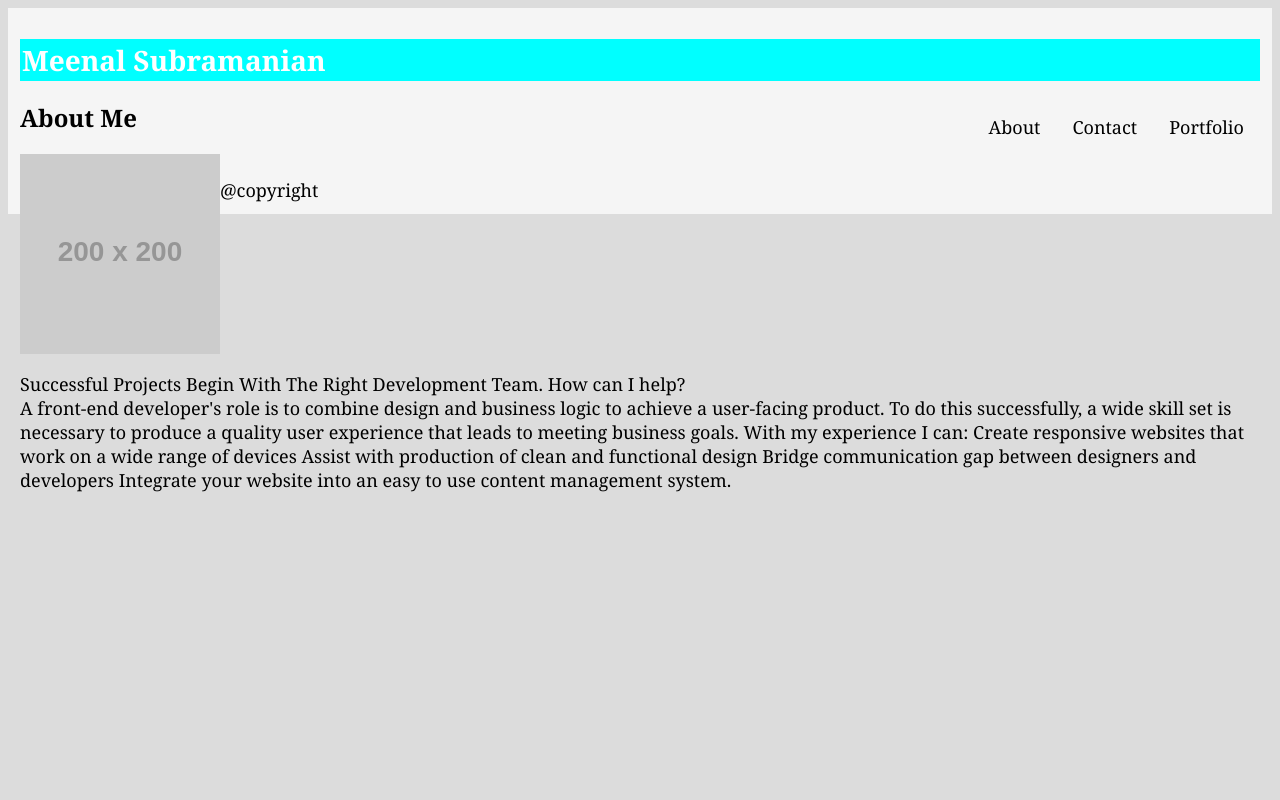
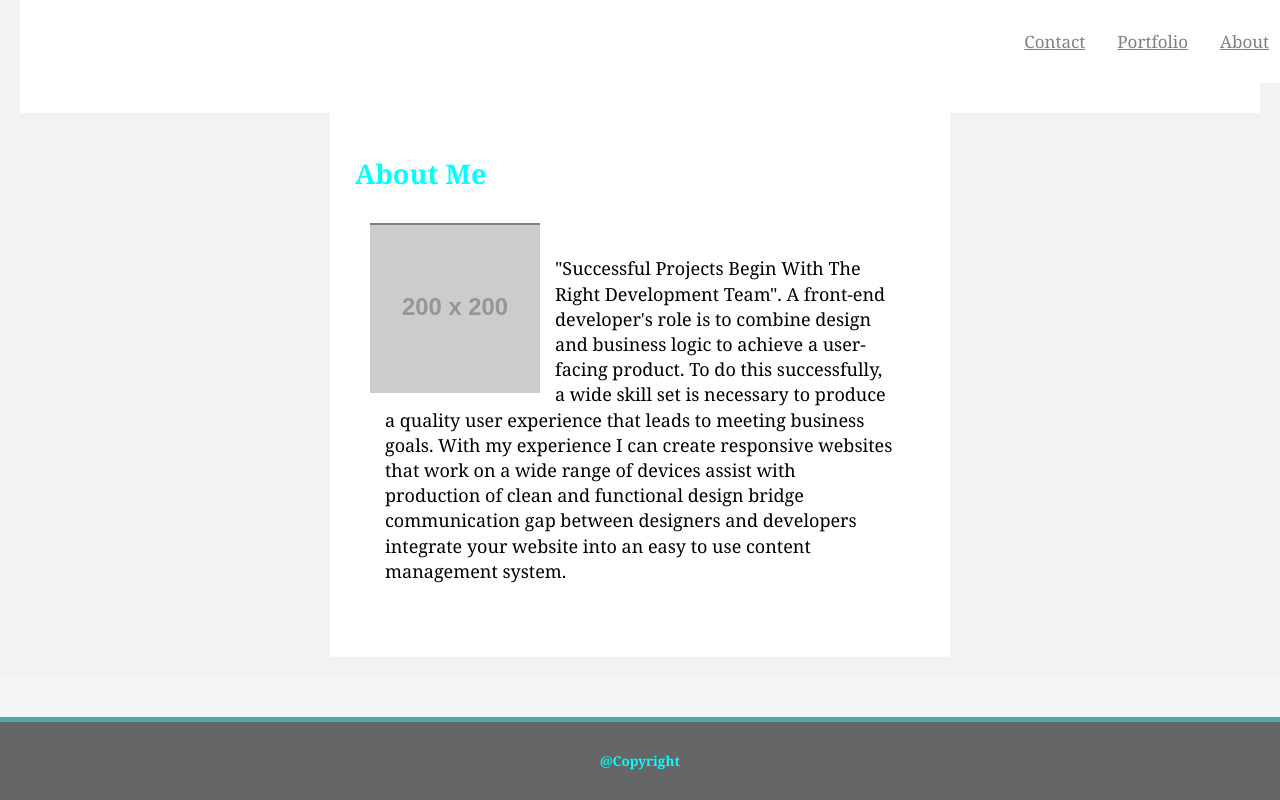
Before and after one commit to meenalal/Basic-Portfolio, a plain HTML site: page index.html in a window 1280 px wide. Drawn offline with Linux system fonts and the light colour scheme; placeholder pictures from the web are drawn by us.

Commit message:
adding coding

```diff
--- a/assets/css/style4.css
+++ b/assets/css/style4.css
@@ -1,30 +1,43 @@
-/**
- First External CSS Stylesheet
- **/
-
-/*
-Each of these CSS elements is associated with an HTML Element, Class, or ID.
-Flip between this CSS file and the HTML to see how things line up.
-Experiment with deleting lines of code from the CSS to see how it affects the webpage when you refresh in the browser.
-*/
-
-* {
-  box-sizing: border-box;
+div {
+  padding: 15px;
 }
 
 body {
     font-family: Georgia, "Times New Roman", Times, serif;
     font-size: 18px;
-    background-color: gainsboro;
+    background-color: whitesmoke;
+    border-color: #dddddd;
+    line-height: 1.4em;
+    margin: 0;
   }
 
-  header, footer {
-    padding: 12px;
-    background-color: whitesmoke;
+  aside {
+    float: right;
+    width: 33%;
+    padding: 218px;
+    margin-left: 100px;
+    margin-right: 100px;
+    color: rgb(185, 108, 108);
+    background: white;
+  }
+
+  .content {
+    width: 50%;
+    background: white;
+    margin: auto;
+    padding: 25px;
+  }
+
+  .header {
+    border-bottom: 0px;
+    background-color: #4aaaa5;
+    border-color: #666666;
+    padding:10px;
+    background-color: #ffffff;
     color: black;
   }
 
-  h1 {
+  .h1 {
     padding: 2px;
     margin-bottom: 20px;
     font-size: 28px;
@@ -33,48 +46,114 @@ body {
     text-align: left;
   }
 
-  ul {
-    list-style-type: none;
-    margin: 0;
-    padding: 0;
+  .navbar {
     overflow: hidden;
-    background-color: whitesmoke;
-    color:black;
-    float: right;
-
-}
-
-li {
-  float: left;
-}
-
-
-li a {
-    display: inline-block;
-    color: black;
-    text-align: left;
-    padding: 14px 16px;
-    text-decoration: none;
-}
-
-li a:hover {
-    background-color: #111;
-}
-
-  h2 {
-    font-size: 24px;
+    background-color: white;
+    position: fixed;
+    top: 0;
+    width: 100%;
   }
 
-img {
-  float: left;
+  .navbar a {
+    float: right;
+    display: block;
+    color: gray;
+    text-align: center;
+    padding: 14px 16px;
+    font-size: 17px;
+  }
+
+  .navbar a:hover {
+     background: #ddd;
+     color:white;
+  }
+
+h2 {
+  color: aqua;
 }
 
 .clearfix::after {
   content: "";
-  clear: both;
+  clear:both;
   display: table;
 }
 
-p {
+img {
+  border-top: 2px solid gray;
+  float: left;
+}
+
+.footer {
+       position: fixed;
+       left: 0;
+       bottom: 0;
+       width: 100%;
+       text-align: center;
+       background-color: #666666;
+       font-size: 50%;
+       border-top: 5px solid #4aaaa5;
+
+}
+
+
+* {
+  box-sizing: border-box;
+}
+
+input[type=text], textarea {
+  width: 100%;
+  padding: 12px;
+  border: 1px solid #ccc;
+  border-radius: 4px;
+  resize: vertical;
+}
+
+label {
+  padding: 12px 12px 12px 0;
+  display: inline-block;
+}
+
+input[type=submit] {
+  background-color: #4CAF50;
+  color: white;
+  padding: 12px 20px;
+  border: none;
+  border-radius: 4px;
+  cursor: pointer;
   float: right;
 }
+
+input[type=submit]:hover {
+  background-color: aqua;
+}
+
+.container {
+  border-radius: 5px;
+  background-color: #f2f2f2;
+  padding: 20px;
+}
+
+.col-25 {
+  float: left;
+  width: 25%;
+  margin-top: 6px;
+}
+
+.col-75 {
+  float: left;
+  width: 75%;
+  margin-top: 6px;
+}
+
+.row:after {
+  content: "";
+  display: table;
+  clear: both;
+}
+
+@media screen and (max-width: 600px) {
+  .col-25, .col-75, input[type=submit] {
+      width: 100%;
+      margin-top: 0;
+  }
+}
--- a/index.html
+++ b/index.html
@@ -1,45 +1,42 @@
 <!DOCTYPE html>
 <html>
+<meta charset="UTF-8">
+<meta name="viewport" content="width=device-width, initial-scale=1">
 <head>
     <title>Portfolio</title>
     <link rel="stylesheet" type="text/css" href="assets/css/style4.css">
 </head>
+
 <body>
 
-        <header>
+    <div class="container">
+<div class="header">
         <h1>Meenal Subramanian</h1>
+</div>
 
 <nav>
-        <ul>
-                    <li>
-                        <a href="about">About</a>
-                    </li>
-                    <li>
-                        <a href="contact">Contact</a>
-                    </li>
-                    <li>
-                        <a href="portfolio">Portfolio</a>
-                    </li>
-                    </ul>
+<div class="navbar">
+            <a href="index.html">About</a>
+            <a href="portfolio.html">Portfolio</a>
+            <a href="contact.html">Contact</a>
+</div>
 </nav>
-                </body>
 
+<div class="content">
 <h2>About Me</h2>
 
-        <img id="bio-image" src="https://placehold.it/200x200" alt=Your Name>
+<div>
+<img id="bio-image" src="https://placehold.it/200x200" alt="Your Name" style="width:170px;height:170px;margin-right:15px;">
+<div class="clearfix">
+<p>"Successful Projects Begin With The Right Development Team".
+A front-end developer's role is to combine design and business logic to achieve a user-facing product.
+To do this successfully, a wide skill set is necessary to produce a quality user experience that leads to meeting business goals.
+With my experience I can create responsive websites that work on a wide range of devices assist with production of clean and functional design bridge communication gap between designers and developers integrate your website into an easy to use content management system.</p>
+</div>
+</div>
 
-        <p>Successful Projects Begin With The Right Development Team.
-        How can I help?
-        <br>
-            A front-end developer's role is to combine design and business logic to achieve a user-facing product. To do this successfully, a wide skill set is necessary to produce a quality user experience
-        that leads to meeting business goals. With my experience I can:
-        Create responsive websites that work on a wide range of devices
-        Assist with production of clean and functional design
-        Bridge communication gap between designers and developers
-        Integrate your website into an easy to use content management system.</p>
-
-        </header>
-
-        <footer>
-            @copyright
-        </footer>
+<div class="footer">
+    <h2>@Copyright</h2>
+</div>
+</body>
+</html>
```
Also changed, not shown: contact.html (+72 -0 lines). Lines whose indentation alone changed are shown as unchanged.
